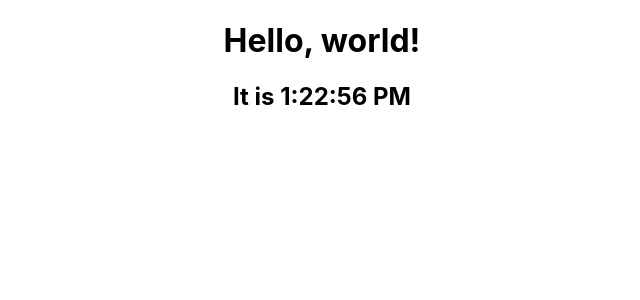
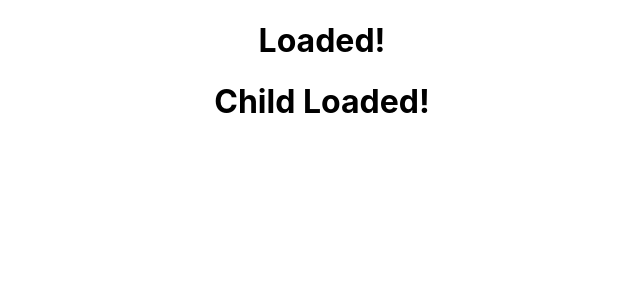
Before and after one commit to ianmeigh/gitpod-react, a React (Create React App) app in the folder my-app/: page / in a window 1280 px wide. Shown: the top 300 px of the page, without its empty margins (318-958 px from the left). Built offline with nearby package versions, Linux system fonts and the light colour scheme.

Commit message:
📖: Component Lifecycles - componentDidMount
Problem with parent component re-rendering child components not yet
resolved.

```diff
--- a/my-app/src/App.jsx
+++ b/my-app/src/App.jsx
@@ -12,7 +12,8 @@
 // import NestingComponents from './components/NestingComponents';
 // import MethodsAsPropsParent from './components/MethodsAsPropsParent';
 // import RenderingLists from './components/RenderingLists';
-import Clock from './components/Clock';
+// import Clock from './components/Clock';
+import LifeCyclesCDM from './components/LifeCyclesCDM';
 
 function App() {
   return (
@@ -30,7 +31,8 @@
       {/* <NestingComponents /> */}
       {/* <MethodsAsPropsParent /> */}
       {/* <RenderingLists /> */}
-      <Clock />
+      {/* <Clock /> */}
+      <LifeCyclesCDM />
     </div>
   );
 }
--- /dev/null
+++ b/my-app/src/components/LifeCyclesCDM.jsx
@@ -0,0 +1,39 @@
+import React, { Component } from "react";
+import LifeCyclesCDMChild from "./LifeCyclesCDMChild";
+
+export class LifeCyclesCDM extends Component {
+  constructor(props) {
+    super(props);
+    console.log("Constructor called");
+    this.state = {
+      data: "Loading..",
+    };
+  }
+
+  getData() {
+    console.log("getData() called");
+    setTimeout(() => {
+      console.log("Data fetched");
+      this.setState({
+        data: "Loaded!",
+      });
+    }, 3000);
+  }
+
+  componentDidMount() {
+    console.log("Component mounted");
+    this.getData();
+  }
+
+  render() {
+    console.log("Render method called");
+    return (
+      <div>
+        <h1>{this.state.data}</h1>
+        <LifeCyclesCDMChild />
+      </div>
+    );
+  }
+}
+
+export default LifeCyclesCDM;
--- /dev/null
+++ b/my-app/src/components/LifeCyclesCDMChild.jsx
@@ -0,0 +1,38 @@
+import React, { Component } from "react";
+
+export class LifeCyclesCDMChild extends Component {
+  constructor(props) {
+    console.log("Child Constructor Called");
+    super(props);
+
+    this.state = {
+      data: "Child Loading...",
+    };
+  }
+
+  getData() {
+    console.log("Child getData() called");
+    setTimeout(() => {
+      console.log("Child Data fetched!");
+      this.setState({
+        data: "Child Loaded!",
+      });
+    }, 3000);
+  }
+
+  componentDidMount() {
+    console.log("Child Component mounted");
+    this.getData();
+  }
+
+  render() {
+    console.log("Child Render method called");
+    return (
+      <div>
+        <h1>{this.state.data}</h1>
+      </div>
+    );
+  }
+}
+
+export default LifeCyclesCDMChild;
```
